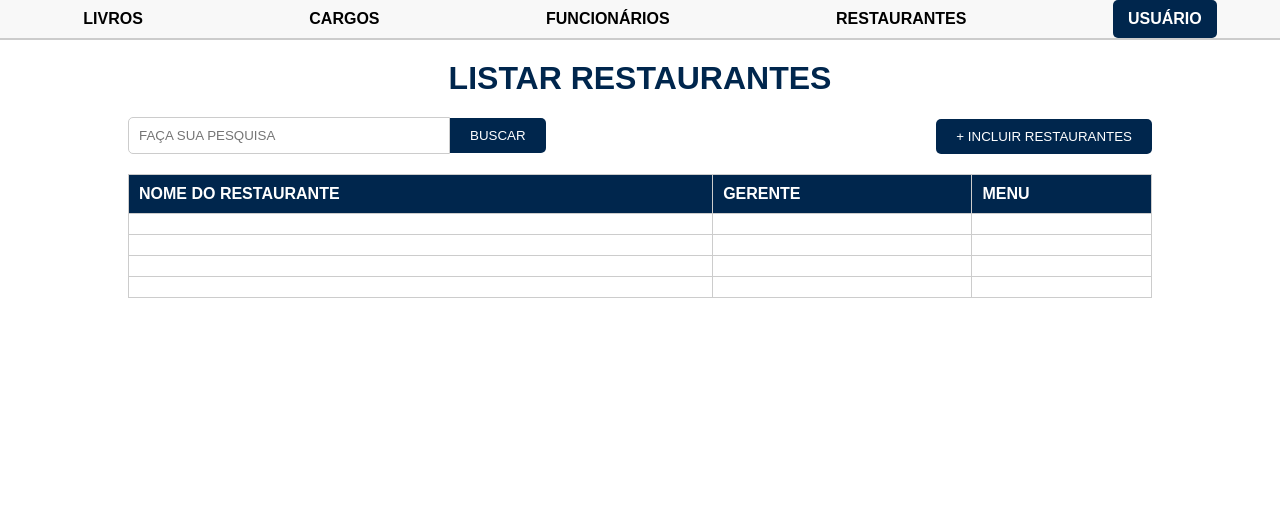
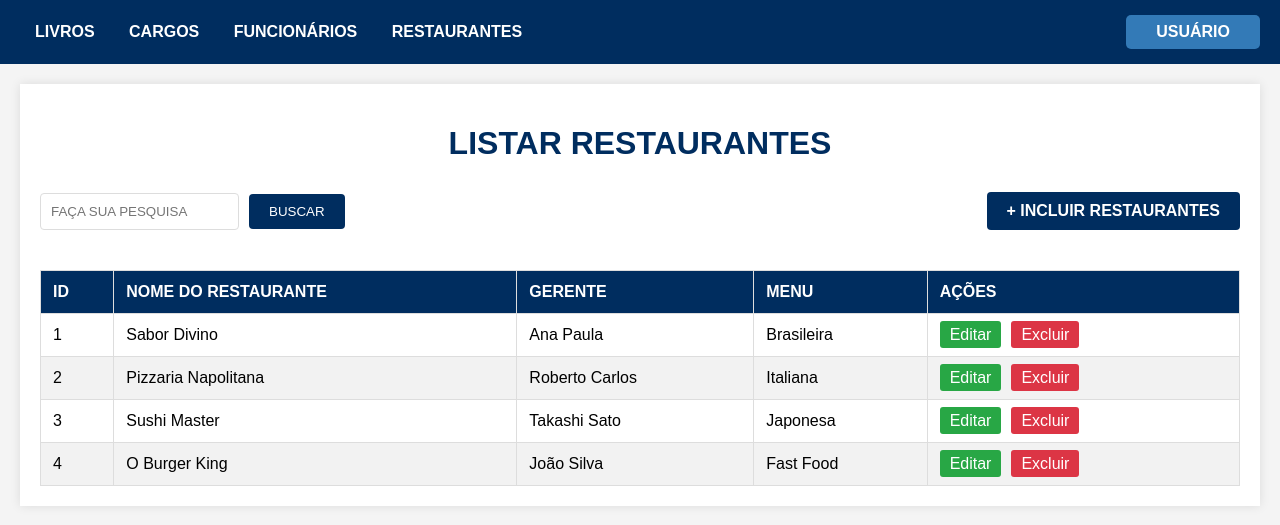
Before and after one commit to DanielG2602/Remade-TCC, a PHP site: page /ListarRestaurante.php in a window 1280 px wide. Shown: the top 525 px of the page. Run offline with PHP 8.4, Linux system fonts and the light colour scheme; lists and menus that the app fills with data are empty.

Commit message:
Atualiza lógica de validação e exibição de restaurantes; implementa funcionalidades de inclusão, edição e exclusão de restaurantes; ajusta navegação e estilos na interface.

```diff
--- a/BACK-END/ADM/ValidaUsuario.php
+++ b/BACK-END/ADM/ValidaUsuario.php
@@ -4,7 +4,7 @@
 if (session_status() === PHP_SESSION_NONE) { // Verifica se a sessão já não está ativa
     session_start();
 }
-require_once './conexao.php';
+require_once 'c:\xampp\htdocs\RCBR\BACK-END\conexao.php';
 
 if ($_SERVER['REQUEST_METHOD'] === 'POST') {
     $email = trim($_POST['email'] ?? '');
--- a/FRONT-END/html/ListarRestaurante.php
+++ b/FRONT-END/html/ListarRestaurante.php
@@ -4,64 +4,214 @@
     <meta charset="UTF-8">
     <meta name="viewport" content="width=device-width, initial-scale=1.0">
     <title>Listar Restaurantes</title>
-    <link rel="stylesheet" href="../css/ListarRestaurante.css">
+    <style>
+        /* Estilos básicos (mantidos dos exemplos anteriores) */
+        body {
+            font-family: Arial, sans-serif;
+            margin: 0;
+            background-color: #f4f4f4;
+        }
+        .navbar {
+            background-color: #002D5F; /* Azul escuro */
+            color: white;
+            padding: 15px 20px;
+            display: flex;
+            justify-content: space-between;
+            align-items: center;
+        }
+        .navbar a {
+            color: white;
+            text-decoration: none;
+            padding: 0 15px;
+            font-weight: bold;
+        }
+        .navbar a:hover {
+            text-decoration: underline;
+        }
+        .navbar .user-btn {
+            background-color: #337ab7; /* Azul mais claro para o botão USUÁRIO */
+            padding: 8px 15px;
+            border-radius: 5px;
+        }
+        .container {
+            max-width: 1200px;
+            margin: 20px auto;
+            padding: 20px;
+            background-color: white;
+            box-shadow: 0 0 10px rgba(0, 0, 0, 0.1);
+        }
+        h1 {
+            text-align: center;
+            color: #002D5F;
+            margin-bottom: 30px;
+        }
+        .search-section {
+            display: flex;
+            justify-content: center;
+            align-items: center;
+            margin-bottom: 20px;
+        }
+        .search-section form {
+            display: flex;
+            align-items: center;
+            width: 100%; /* Para que o search input e botão fiquem alinhados */
+            max-width: 450px; /* Limite de largura para o formulário de busca */
+        }
+        .search-section input[type="text"] {
+            padding: 10px;
+            border: 1px solid #ddd;
+            border-radius: 4px;
+            width: calc(100% - 70px); /* Ajusta largura para o botão BUSCAR */
+            margin-right: 10px;
+        }
+        .search-section button {
+            padding: 10px 20px;
+            background-color: #002D5F;
+            color: white;
+            border: none;
+            border-radius: 4px;
+            cursor: pointer;
+        }
+        .search-section button:hover {
+            background-color: #001f3f;
+        }
+        .add-button-container {
+            text-align: right;
+            margin-bottom: 20px;
+            flex-grow: 1; /* Permite que o botão ocupe o espaço restante */
+        }
+        .add-button-container a {
+            display: inline-block;
+            padding: 10px 20px;
+            background-color: #002D5F; /* Azul escuro */
+            color: white;
+            text-decoration: none;
+            border-radius: 4px;
+            font-weight: bold;
+        }
+        .add-button-container a:hover {
+            background-color: #001f3f;
+        }
+        table {
+            width: 100%;
+            border-collapse: collapse;
+            margin-top: 20px;
+        }
+        table th, table td {
+            border: 1px solid #ddd;
+            padding: 12px;
+            text-align: left;
+        }
+        table th {
+            background-color: #002D5F; /* Azul escuro */
+            color: white;
+        }
+        table tr:nth-child(even) {
+            background-color: #f2f2f2;
+        }
+        .action-links a {
+            margin-right: 10px;
+            text-decoration: none;
+            padding: 5px 10px;
+            border-radius: 3px;
+        }
+        .action-links .edit {
+            background-color: #28a745; /* Verde */
+            color: white;
+        }
+        .action-links .delete {
+            background-color: #dc3545; /* Vermelho */
+            color: white;
+        }
+        .action-links .edit:hover {
+            background-color: #218838;
+        }
+        .action-links .delete:hover {
+            background-color: #c82333;
+        }
+    </style>
 </head>
 <body>
-    <header>
-        <nav class="navbar">
-            <ul>
-                <li><a href="./telaLivros.php">LIVROS</a></li>
-                <li><a href="./ListarCargos.php">CARGOS</a></li>
-                <li><a href="./ListarFuncionarios.php">FUNCIONÁRIOS</a></li>
-                <li class="dropdown">
-                    <a href="#" class="dropdown-toggle">RESTAURANTES</a>
-                </li>
-                <li class="user"><a href="#">USUÁRIO</a></li>
-            </ul>
-        </nav>
-    </header>
 
-    <main>
+    <div class="navbar">
+        <div>
+            <a href="#">LIVROS</a>
+            <a href="listar_cargos.php">CARGOS</a>
+            <a href="#">FUNCIONÁRIOS</a>
+            <a href="listar_restaurantes.php">RESTAURANTES</a> </div>
+        <div class="user-btn">
+            <a href="#">USUÁRIO</a>
+        </div>
+    </div>
+
+    <div class="container">
         <h1>LISTAR RESTAURANTES</h1>
-        <div class="controls-container">
-            <div class="search-container">
-                <input type="text" placeholder="FAÇA SUA PESQUISA">
-                <button>BUSCAR</button>
+
+        <div style="display: flex; justify-content: space-between; align-items: center; margin-bottom: 20px;">
+            <div class="search-section">
+                <form action="listar_restaurantes.php" method="GET">
+                    <input type="text" name="pesquisa" placeholder="FAÇA SUA PESQUISA" value="<?php echo htmlspecialchars($_GET['pesquisa'] ?? ''); ?>">
+                    <button type="submit">BUSCAR</button>
+                </form>
             </div>
-            <button class="add-button">+ INCLUIR RESTAURANTES</button>
+            <div class="add-button-container">
+                <a href="./FormRestaurante.php">+ INCLUIR RESTAURANTES</a> </div>
         </div>
 
         <table>
             <thead>
                 <tr>
-                    <th>NOME DO RESTAURANTE</th>
+                    <th>ID</th> <th>NOME DO RESTAURANTE</th>
                     <th>GERENTE</th>
                     <th>MENU</th>
-                </tr>
+                    <th>AÇÕES</th> </tr>
             </thead>
             <tbody>
-                <tr>
-                    <td></td>
-                    <td></td>
-                    <td></td>
-                </tr>
-                <tr>
-                    <td></td>
-                    <td></td>
-                    <td></td>
-                </tr>
-                <tr>
-                    <td></td>
-                    <td></td>
-                    <td></td>
-                </tr>
-                <tr>
-                    <td></td>
-                    <td></td>
-                    <td></td>
-                </tr>
+                <?php
+
+                $restaurantes = [
+                    ['id' => 1, 'nome' => 'Sabor Divino', 'gerente' => 'Ana Paula', 'menu' => 'Brasileira'],
+                    ['id' => 2, 'nome' => 'Pizzaria Napolitana', 'gerente' => 'Roberto Carlos', 'menu' => 'Italiana'],
+                    ['id' => 3, 'nome' => 'Sushi Master', 'gerente' => 'Takashi Sato', 'menu' => 'Japonesa'],
+                    ['id' => 4, 'nome' => 'O Burger King', 'gerente' => 'João Silva', 'menu' => 'Fast Food'],
+                ];
+
+                $termo_pesquisa = $_GET['pesquisa'] ?? '';
+                $restaurantes_filtrados = [];
+
+                if ($termo_pesquisa) {
+                    foreach ($restaurantes as $restaurante) {
+                        if (stripos($restaurante['nome'], $termo_pesquisa) !== false ||
+                            stripos($restaurante['gerente'], $termo_pesquisa) !== false ||
+                            stripos($restaurante['menu'], $termo_pesquisa) !== false) {
+                            $restaurantes_filtrados[] = $restaurante;
+                        }
+                    }
+                } else {
+                    $restaurantes_filtrados = $restaurantes;
+                }
+
+                if (!empty($restaurantes_filtrados)) {
+                    foreach ($restaurantes_filtrados as $restaurante) {
+                        echo "<tr>";
+                        echo "<td>" . htmlspecialchars($restaurante['id']) . "</td>";
+                        echo "<td>" . htmlspecialchars($restaurante['nome']) . "</td>";
+                        echo "<td>" . htmlspecialchars($restaurante['gerente']) . "</td>";
+                        echo "<td>" . htmlspecialchars($restaurante['menu']) . "</td>";
+                        echo "<td class='action-links'>";
+                        echo "<a href='../../BACK-END/atualizarRestaurante.php?id=" . htmlspecialchars($restaurante['id']) . "' class='edit'>Editar</a>";
+
+                        echo "<a href='../../BACK-END/excluirRestaurante.php?id=" . htmlspecialchars($restaurante['id']) . "' class='delete' onclick=\"return confirm('Tem certeza que deseja excluir este restaurante?');\">Excluir</a>";
+                        echo "</td>";
+                        echo "</tr>";
+                    }
+                } else {
+                    echo "<tr><td colspan='5' style='text-align: center;'>Nenhum restaurante encontrado.</td></tr>";
+                }
+                ?>
             </tbody>
         </table>
-    </main>
+    </div>
+
 </body>
 </html>
```
Also changed, not shown: BACK-END/atualizarRestaurante.php (added, +112 -0 lines), BACK-END/excluirRestaurante.php (added, +20 -0 lines), BACK-END/restaurante.php (added, +31 -0 lines), FRONT-END/html/FormRestaurante.php (added, +159 -0 lines).
